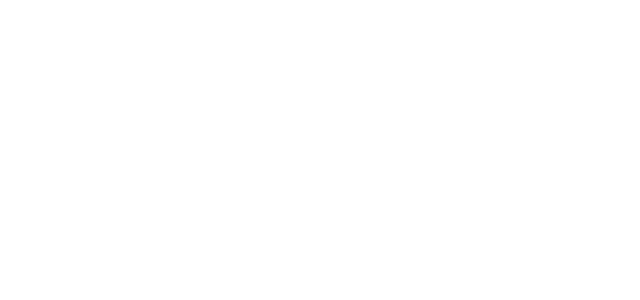
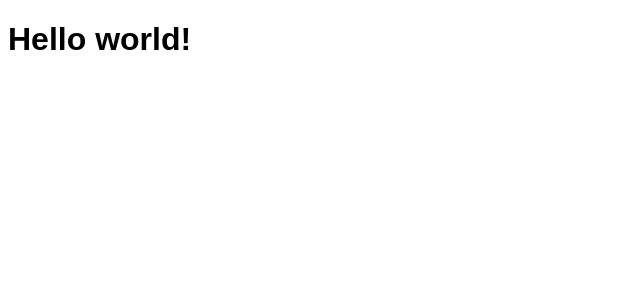
Before and after one commit to fac24/week5-Joe-Maria, a React (Vite) app in the folder week5-joe-maria/: page / in a window 1280 px wide. Shown: the top 300 px of the page, without its empty margins (0-640 px from the left). Built offline with nearby package versions, Linux system fonts and the light colour scheme.

Commit message:
Hello world test

```diff
--- a/week5-joe-maria/index.html
+++ b/week5-joe-maria/index.html
@@ -4,7 +4,7 @@
     <meta charset="UTF-8" />
     <link rel="icon" type="image/svg+xml" href="/src/favicon.svg" />
     <meta name="viewport" content="width=device-width, initial-scale=1.0" />
-    <title>Vite App</title>
+    <title>Week 5 - Joe & Maria</title>
   </head>
   <body>
     <div id="root"></div>
--- a/week5-joe-maria/src/App.jsx
+++ b/week5-joe-maria/src/App.jsx
@@ -1,7 +1,7 @@
 import React from "react";
 
 function App() {
-  return null;
+  return <h1>Hello world!</h1>;
 }
 
 export default App;
--- a/week5-joe-maria/src/index.css
+++ b/week5-joe-maria/src/index.css
@@ -0,0 +1,4 @@
+* {
+  box-sizing: border-box;
+  font-family: sans-serif;
+}
```
